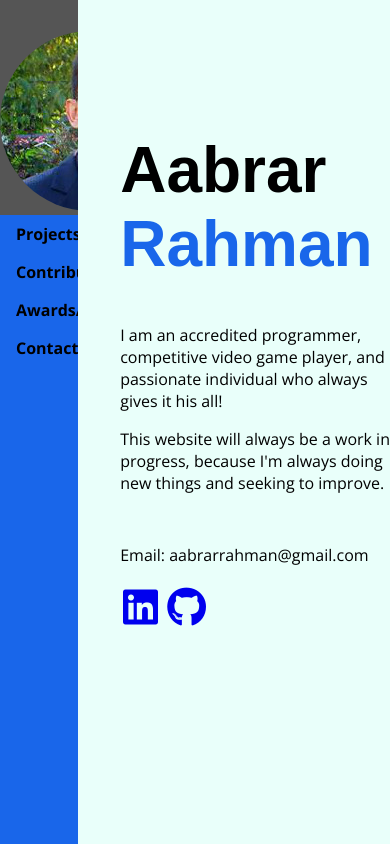
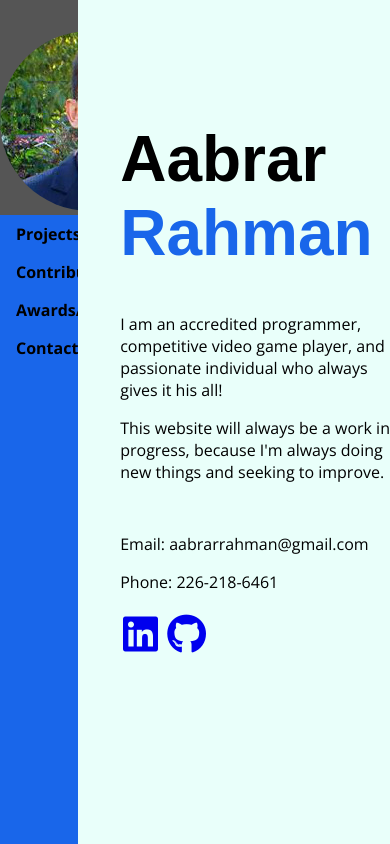
Before and after one commit to RoseRedIrisBlue/website, a plain HTML site: page index.html in a window 390 px wide. Shown: the top 844 px of the page. Drawn offline with nearby package versions, Linux system fonts and the light colour scheme; a web font is replaced by a local one.

Commit message:
add phone number

```diff
--- a/index.html
+++ b/index.html
@@ -129,6 +129,7 @@ div.content {
     <p>This website will always be a work in progress, because I'm always doing new things and seeking to improve.</p>
 	<br>
 	<p>Email: aabrarrahman@gmail.com</p>
+	<p>Phone: 226-218-6461</p>
 	<a href="https://www.linkedin.com/in/aabrar-rahman/" target="_blank"><i class="fab fa-linkedin" style="font-size:40px; padding:2% 1% 2% 1%"></i></a>
     <a href="https://github.com/RoseRedIrisBlue" target="_blank"><i class="fab fa-github" style="font-size:40px; padding:2% 1% 2% 1%"></i></a>
   </div>
```
